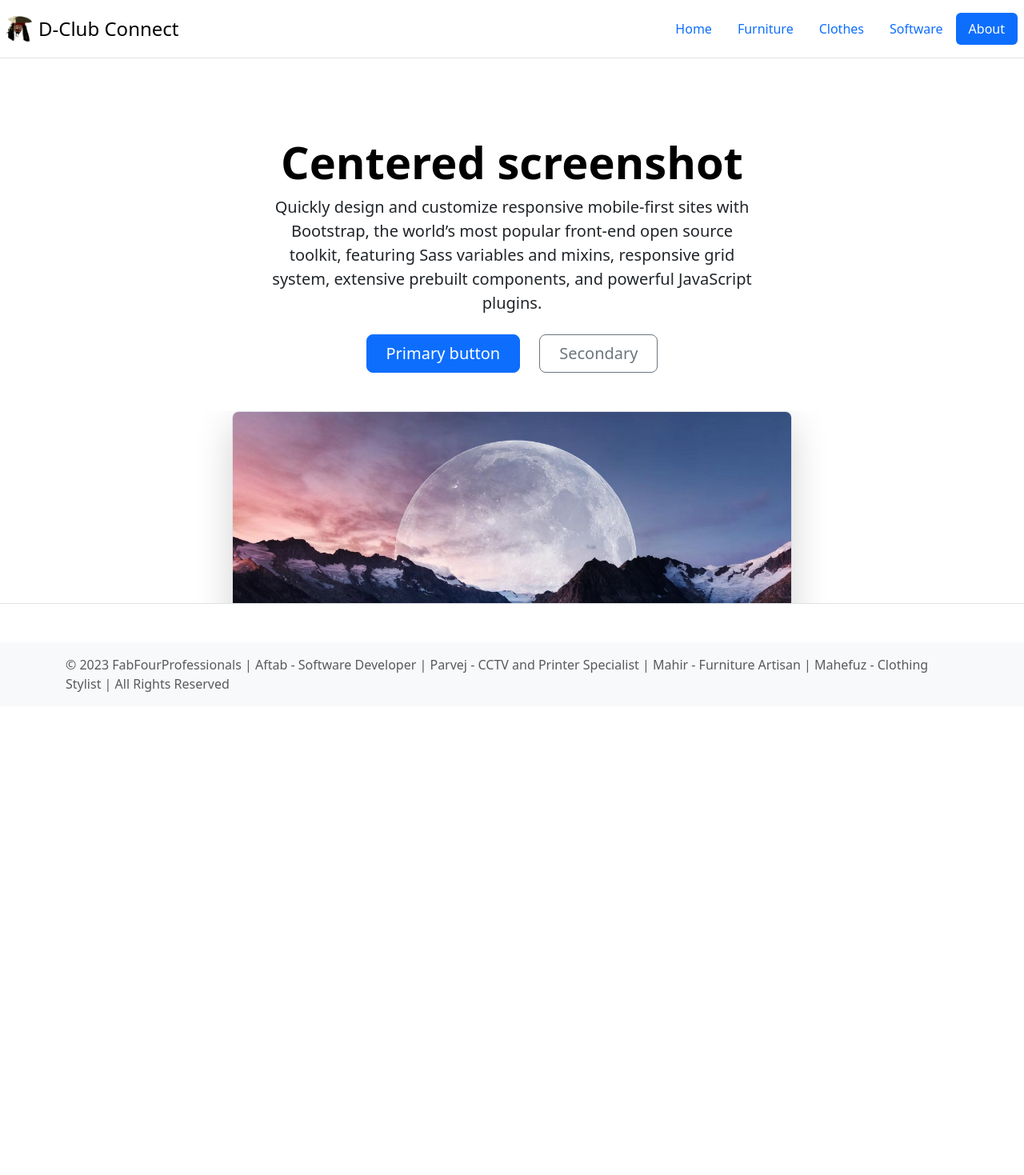
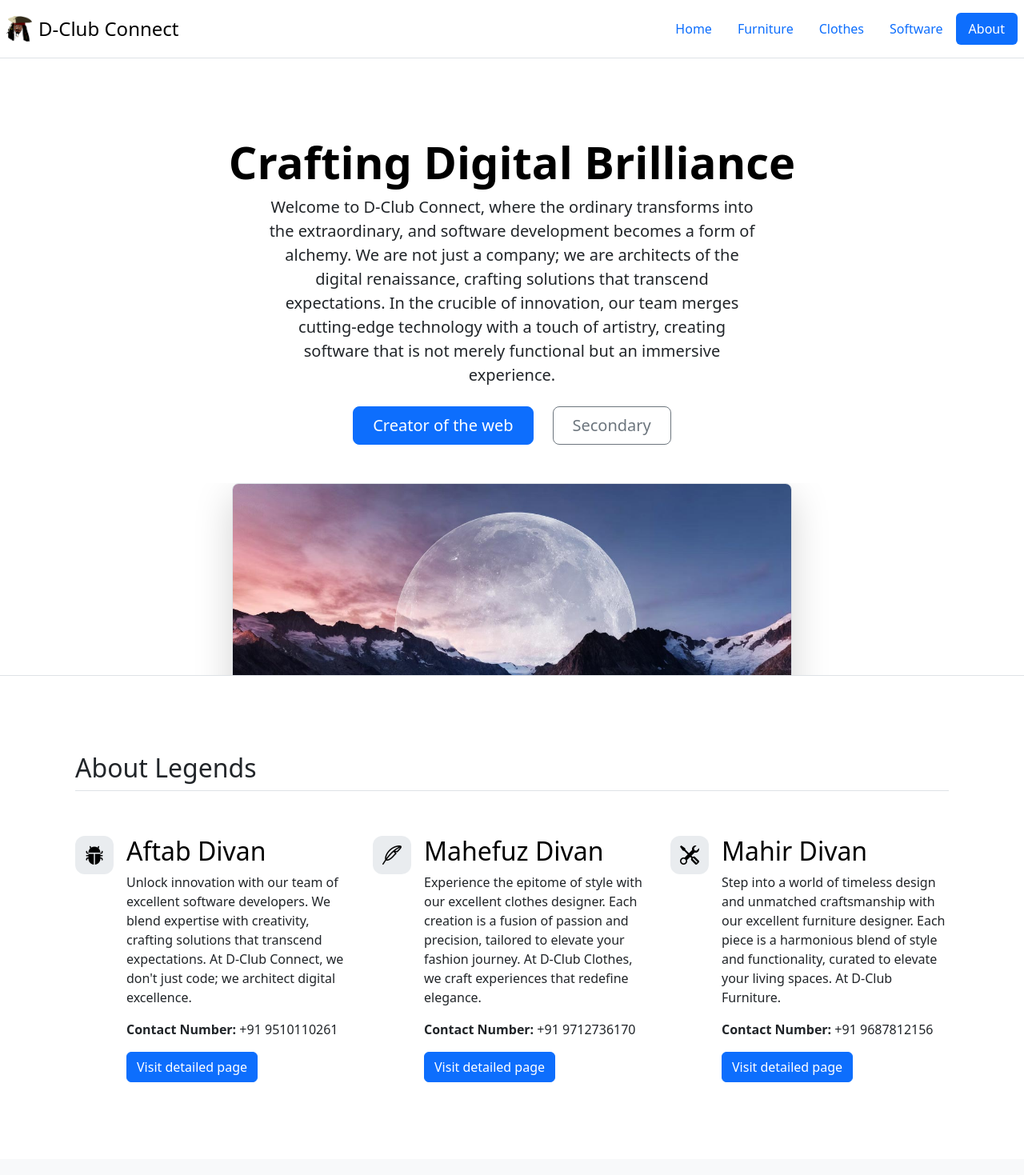
Before and after one commit to aftabdivan/aftabdivan-club, a React (Create React App) app: page /about in a window 1280 px wide. Shown: the top 1469 px of the page at 80% size. Before the commit the page ends 883 px from the top, so only its background shows below. Built offline with nearby package versions, Linux system fonts and the light colour scheme.

Commit message:
refactor the code

```diff
--- a/src/components/About/About.js
+++ b/src/components/About/About.js
@@ -1,23 +1,35 @@
 import React from "react";
 import NatureDemo from "../../Images/nature-demo.jpg";
+import { NavLink } from "react-router-dom";
 
 function About() {
   return (
     <div>
       <div class="px-4 pt-5 my-5 text-center border-bottom">
         <h1 class="display-4 fw-bold text-body-emphasis">
-          Centered screenshot
+          Crafting Digital Brilliance
         </h1>
         <div class="col-lg-6 mx-auto">
           <p class="lead mb-4">
-            Quickly design and customize responsive mobile-first sites with
-            Bootstrap, the world’s most popular front-end open source toolkit,
-            featuring Sass variables and mixins, responsive grid system,
-            extensive prebuilt components, and powerful JavaScript plugins.
+            Welcome to D-Club Connect, where the ordinary transforms into the
+            extraordinary, and software development becomes a form of alchemy.
+            We are not just a company; we are architects of the digital
+            renaissance, crafting solutions that transcend expectations. In the
+            crucible of innovation, our team merges cutting-edge technology with
+            a touch of artistry, creating software that is not merely functional
+            but an immersive experience.
           </p>
           <div class="d-grid gap-2 d-sm-flex justify-content-sm-center mb-5">
-            <button type="button" class="btn btn-primary btn-lg px-4 me-sm-3">
-              Primary button
+            <button
+              type="button"
+              onClick={() =>
+                window.open(
+                  "https://aftabdivan.github.io/aftabdivan-portfolio/"
+                )
+              }
+              class="btn btn-primary btn-lg px-4 me-sm-3"
+            >
+              Creator of the web
             </button>
             <button type="button" class="btn btn-outline-secondary btn-lg px-4">
               Secondary
@@ -37,6 +49,71 @@ function About() {
           </div>
         </div>
       </div>
+      <div class="container px-4 py-5" id="hanging-icons">
+        <h2 class="pb-2 border-bottom">About Legends</h2>
+        <div class="row g-4 py-5 row-cols-1 row-cols-lg-3">
+          <div class="col d-flex align-items-start">
+            <div class="icon-square text-body-emphasis bg-body-secondary d-inline-flex align-items-center justify-content-center fs-4 flex-shrink-0 me-3">
+              <i class="bi bi-bug-fill" width="1em" height="1em"></i>
+            </div>
+            <div>
+              <h3 class="fs-2 text-body-emphasis">Aftab Divan</h3>
+              <p>
+                Unlock innovation with our team of excellent software
+                developers. We blend expertise with creativity, crafting
+                solutions that transcend expectations. At D-Club Connect, we
+                don't just code; we architect digital excellence.
+              </p>
+              <p>
+                <strong>Contact Number: </strong>+91 9510110261
+              </p>
+              <NavLink to={"/software"}>
+                <a class="btn btn-primary">Visit detailed page</a>
+              </NavLink>
+            </div>
+          </div>
+          <div class="col d-flex align-items-start">
+            <div class="icon-square text-body-emphasis bg-body-secondary d-inline-flex align-items-center justify-content-center fs-4 flex-shrink-0 me-3">
+              <i class="bi bi-feather" width="1em" height="1em"></i>
+            </div>
+            <div>
+              <h3 class="fs-2 text-body-emphasis">Mahefuz Divan</h3>
+              <p>
+                Experience the epitome of style with our excellent clothes
+                designer. Each creation is a fusion of passion and precision,
+                tailored to elevate your fashion journey. At D-Club Clothes, we
+                craft experiences that redefine elegance.
+              </p>
+              <p>
+                <strong>Contact Number: </strong>+91 9712736170
+              </p>
+              <NavLink to={"/clothes"}>
+                <a class="btn btn-primary">Visit detailed page</a>
+              </NavLink>
+            </div>
+          </div>
+          <div class="col d-flex align-items-start">
+            <div class="icon-square text-body-emphasis bg-body-secondary d-inline-flex align-items-center justify-content-center fs-4 flex-shrink-0 me-3">
+              <i class="bi bi-tools" width="1em" height="1em"></i>
+            </div>
+            <div>
+              <h3 class="fs-2 text-body-emphasis">Mahir Divan</h3>
+              <p>
+                Step into a world of timeless design and unmatched craftsmanship
+                with our excellent furniture designer. Each piece is a
+                harmonious blend of style and functionality, curated to elevate
+                your living spaces. At D-Club Furniture.
+              </p>
+              <p>
+                <strong>Contact Number: </strong>+91 9687812156
+              </p>
+              <NavLink to={"/furniture"}>
+                <a class="btn btn-primary">Visit detailed page</a>
+              </NavLink>
+            </div>
+          </div>
+        </div>
+      </div>
     </div>
   );
 }
--- a/src/components/Home/JumboHeader.js
+++ b/src/components/Home/JumboHeader.js
@@ -1,5 +1,6 @@
 import React from "react";
 import captainJackSparrow from "../../Images/captain-jack-sparrow.png";
+import { NavLink } from "react-router-dom";
 
 function JumboHeader() {
   return (
@@ -20,19 +21,23 @@ function JumboHeader() {
         technological, aesthetic, and functional needs.
       </p>
       <div class="d-inline-flex gap-2 mb-5">
+        <NavLink to={"/about"}>
           <button
             class="d-inline-flex align-items-center btn btn-primary btn-lg px-4 rounded-pill"
             type="button"
           >
-          Call to action
+            Click to connect
             <i class="bi bi-arrow-right ms-2 pt-1" width="24" height="24" />
           </button>
+        </NavLink>
+        <NavLink to={"/furniture"}>
           <button
             class="btn btn-outline-secondary btn-lg px-4 rounded-pill"
             type="button"
           >
-          Secondary link
+            See our businesses
           </button>
+        </NavLink>
       </div>
     </div>
   );
--- a/src/components/Software/BlackCardSection.js
+++ b/src/components/Software/BlackCardSection.js
@@ -4,15 +4,15 @@ function BlackCardSection() {
   const cardData = [
     {
       cardClassName: "h-100 p-5 text-bg-dark rounded-3",
-      cardHeading: "Change the background",
+      cardHeading: "Embark on a Digital Odyssey",
       cardPara:
-        "Swap the background-color utility and add a `.text-*` color utility to mix up the jumbotron look. Then, mix and match with additional component themes and more.",
+        "Welcome to a realm where innovation knows no bounds. Our software development expertise is your gateway to a digital odyssey, where every line of code propels your vision into new dimensions. At D-Club Connect, we transcend conventional boundaries, crafting solutions that redefine excellence.",
     },
     {
       cardClassName: "h-100 p-5 bg-body-tertiary border rounded-3",
-      cardHeading: "Add borders",
+      cardHeading: "Crafting Tomorrow's Digital Experiences",
       cardPara:
-        "Or, keep it light and add a border for some added definition to the boundaries of your content. Be sure to look under the hood at the source HTML here as we've adjusted the alignment and sizing of both column's content for equal-height.",
+        "Step into the future with D-Club Connect, where software development becomes an art form. We specialize in transforming concepts into high-performance, user-centric solutions that redefine digital excellence. Our team of adept developers is dedicated to not just meeting but surpassing your expectations.",
     },
   ];
   return (
--- a/src/components/Software/PricingCard.js
+++ b/src/components/Software/PricingCard.js
@@ -6,15 +6,15 @@ function PricingCard() {
       <div class="col">
         <div class="card mb-4 rounded-3 shadow-sm">
           <div class="card-header py-3">
-            <h4 class="my-0 fw-normal">Free</h4>
+            <h4 class="my-0 fw-normal">Entry</h4>
           </div>
           <div class="card-body">
             <h1 class="card-title pricing-card-title">
-              $0<small class="text-body-secondary fw-light">/mo</small>
+              $10<small class="text-body-secondary fw-light"></small>
             </h1>
             <ul class="list-unstyled mt-3 mb-4">
-              <li>10 users included</li>
-              <li>2 GB of storage</li>
+              <li>1 Poftfolio</li>
+              <li>Lifetime Access</li>
               <li>Email support</li>
               <li>Help center access</li>
             </ul>
@@ -31,11 +31,11 @@ function PricingCard() {
           </div>
           <div class="card-body">
             <h1 class="card-title pricing-card-title">
-              $15<small class="text-body-secondary fw-light">/mo</small>
+              $30<small class="text-body-secondary fw-light">/our</small>
             </h1>
             <ul class="list-unstyled mt-3 mb-4">
-              <li>20 users included</li>
-              <li>10 GB of storage</li>
+              <li>2 developers included</li>
+              <li>Always support</li>
               <li>Priority email support</li>
               <li>Help center access</li>
             </ul>
@@ -52,11 +52,11 @@ function PricingCard() {
           </div>
           <div class="card-body">
             <h1 class="card-title pricing-card-title">
-              $29<small class="text-body-secondary fw-light">/mo</small>
+              $150<small class="text-body-secondary fw-light">/our</small>
             </h1>
             <ul class="list-unstyled mt-3 mb-4">
-              <li>30 users included</li>
-              <li>15 GB of storage</li>
+              <li>10 developers included</li>
+              <li>Always developer support</li>
               <li>Phone and email support</li>
               <li>Help center access</li>
             </ul>
--- a/src/components/Software/Software.js
+++ b/src/components/Software/Software.js
@@ -12,9 +12,10 @@ function Software() {
       <div class="pricing-header p-3 pb-md-4 mx-auto text-center">
         <h1 class="display-4 fw-normal text-body-emphasis">Pricing</h1>
         <p class="fs-5 text-body-secondary">
-          Quickly build an effective pricing table for your potential customers
-          with this Bootstrap example. It’s built with default Bootstrap
-          components and utilities with little customization.
+          Unlock the potential of your online presence with our thoughtfully
+          curated pricing plans, offering you not just a website but a
+          masterpiece crafted with precision, innovation, and the artistry of
+          digital elegance.
         </p>
       </div>
       <main>
--- a/src/index.css
+++ b/src/index.css
@@ -7,3 +7,9 @@
 .text-shadow-1 {
   text-shadow: 0 0.125rem 0.25rem rgba(0, 0, 0, 0.25);
 }
+
+.icon-square {
+  width: 3rem;
+  height: 3rem;
+  border-radius: 0.75rem;
+}
```
Lines whose indentation alone changed are shown as unchanged.
